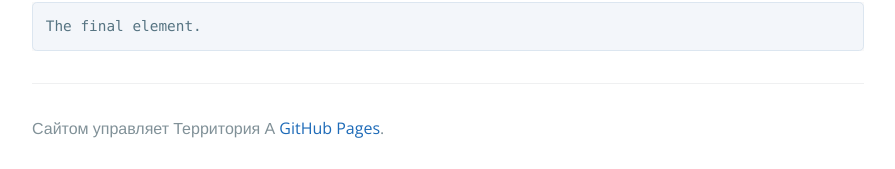
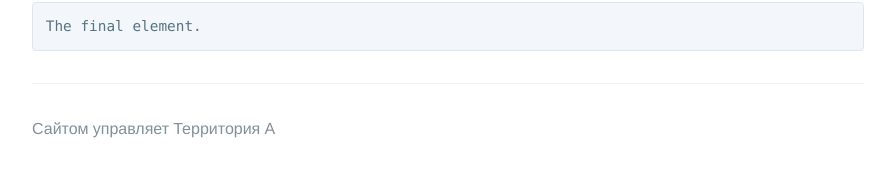
Before and after one commit to giviua/orangetown, a Jekyll site: the page built from index.md, in a window 1280 px wide and 900 px high, scrolled down 3166 px. Shown: the part 728-897 px from the top of the window, without its empty margins (192-1087 px from the left). Built offline with Jekyll 4.4.1, drawn with Linux system fonts in a browser that asks for light colours.

Commit message:
Update default.html

```diff
--- a/_layouts/default.html
+++ b/_layouts/default.html
@@ -33,7 +33,7 @@
       <footer class="site-footer">
         {% if site.github.is_project_page %}
         {% endif %}
-        <span class="site-footer-credits">Сайтом управляет Территория А <a href="thera.do.am">GitHub Pages</a>.</span>
+        <span class="site-footer-credits">Сайтом управляет Территория А
       </footer>
     </main>
   </body>
```
